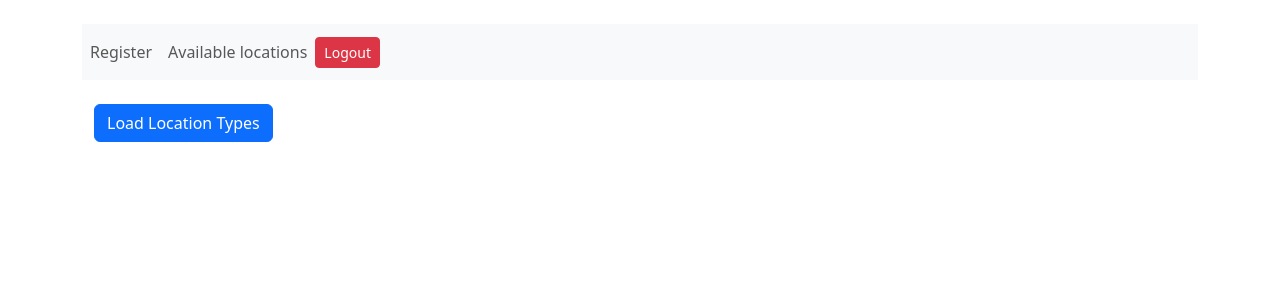
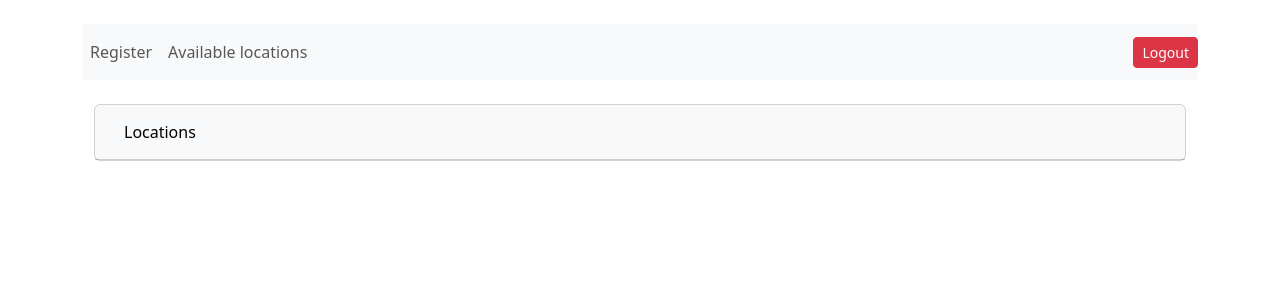
Before and after one commit to JonatasLemos/mylocations, a React (Create React App) app in the folder frontend/: page /location in a window 1280 px wide. Shown: the top 300 px of the page. Built offline with nearby package versions, Linux system fonts and the light colour scheme.

Commit message:
feat: add location collapse

```diff
--- a/frontend/src/App.js
+++ b/frontend/src/App.js
@@ -20,7 +20,7 @@ function App() {
               <Link to="/location" className="nav-link">Available locations</Link>
             </li>
           </ul>
-          <div  className="mr-auto">
+          <div  className="ms-auto">
             <Logout/>
           </div>
         </nav>
--- a/frontend/src/components/location_types.js
+++ b/frontend/src/components/location_types.js
@@ -4,9 +4,12 @@ import { getLocationTypes} from '../api/get_location_types_api';
 function LocationType() {
     const [locationTypes, setLocationTypes] = useState([]);
     const [error, setError] = useState(null);
+    const [isCollapsed, setIsCollapsed] = useState(false);
 
 
     const handleFetchLocationTypes = async () => {
+        setIsCollapsed(!isCollapsed); // Toggle collapse
+        if (isCollapsed || locationTypes.length > 0) return; // If already collapsed, don't fetch again
         try {
             setError(null);
             const data = await getLocationTypes();
@@ -17,18 +20,43 @@ function LocationType() {
     };
 
     return (
-        <div className='container mt-4'>
-            <button onClick={handleFetchLocationTypes} className="btn btn-primary mb-3">Load Location Types</button>
+    <div className="container mt-4">
+      <div id="accordion">
+        <div className="card">
+          <div className="card-header" id="headingOne">
+            <h5 className="mb-0">
+              <button
+                className="btn btn-light"
+                onClick={handleFetchLocationTypes}
+                aria-expanded={isCollapsed}
+                aria-controls="collapseOne"
+              >
+                Locations
+              </button>
+            </h5>
+          </div>
 
-            {error && <p style={{ color: 'red' }}>{error}</p>}
-
-            <ul className='list-group'>
+          <div
+            id="collapseOne"
+            className={`collapse ${isCollapsed ? 'show' : ''}`}
+            aria-labelledby="headingOne"
+            data-parent="#accordion"
+          >
+            <div className="card-body">
+              {error && <div className="alert alert-danger">{error}</div>}
+              <ul className="list-group">
                 {locationTypes.map((type) => (
-                    <li key={type.id} className='list-group-item'>{type.name}</li>
+                  <li key={type.id} className="list-group-item">
+                    {type.name}
+                  </li>
                 ))}
-            </ul>
+              </ul>
+            </div>
+          </div>
         </div>
-    );
+      </div>
+    </div>
+  );
 }
 
 export default LocationType;
```
